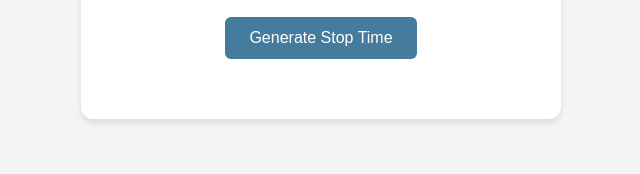
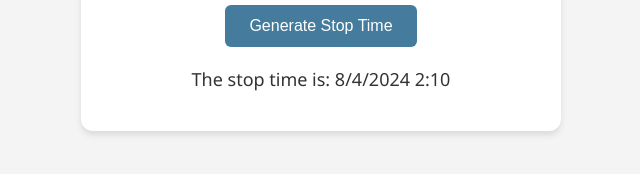
Before and after one commit to rt8905/stop-time-generator, a plain HTML site: page index.html in a window 1280 px wide. Both pictures are taken after a click on the button "Generate Stop Time". Shown: the part 470-644 px from the top of the page, without its empty margins (319-959 px from the left). Drawn offline with Linux system fonts and the light colour scheme.

Commit message:
Update index.html

```diff
--- a/index.html
+++ b/index.html
@@ -68,7 +68,7 @@
         const currentTime = new Date();
         const stopTime = new Date(currentTime.getTime() + 18 * 60000);
         const stopTimeStr = formatMilitaryTime(stopTime);
-        document.getElementById('result').innerText = The stop time is: ${stopTimeStr};
+        document.getElementById('result').innerText = `The stop time is: ${stopTimeStr}`;
     }
 
     function formatMilitaryTime(date) {
```
